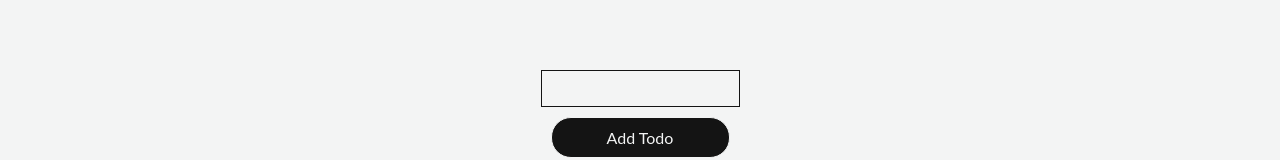
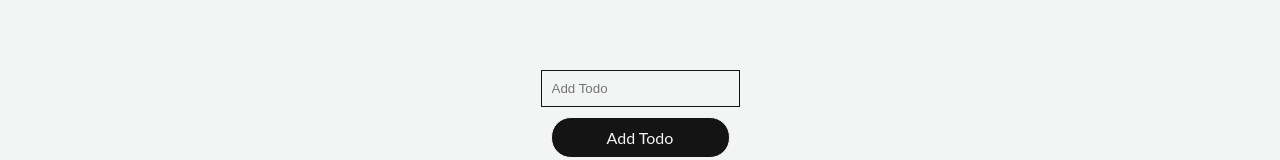
Before and after one commit to miklo88/ReactRedux-TODO, a React (Create React App) app: page / in a window 1280 px wide. Shown: the part 230-390 px from the top of the page. Built offline with nearby package versions, Linux system fonts and the light colour scheme.

Commit message:
tweaking small changes to app. added placeholder to addTodo input field

```diff
--- a/src/components/todos/AddTodo.js
+++ b/src/components/todos/AddTodo.js
@@ -19,7 +19,11 @@ const AddTodo = ({ dispatch }) => {
           input.value = "";
         }}
       >
-        <input className='addTodo-input' ref={(node) => (input = node)} />
+        <input
+          className='addTodo-input'
+          placeholder='Add Todo'
+          ref={(node) => (input = node)}
+        />
         <button className='addTodo-button' type='submit'>
           Add Todo
         </button>
```
